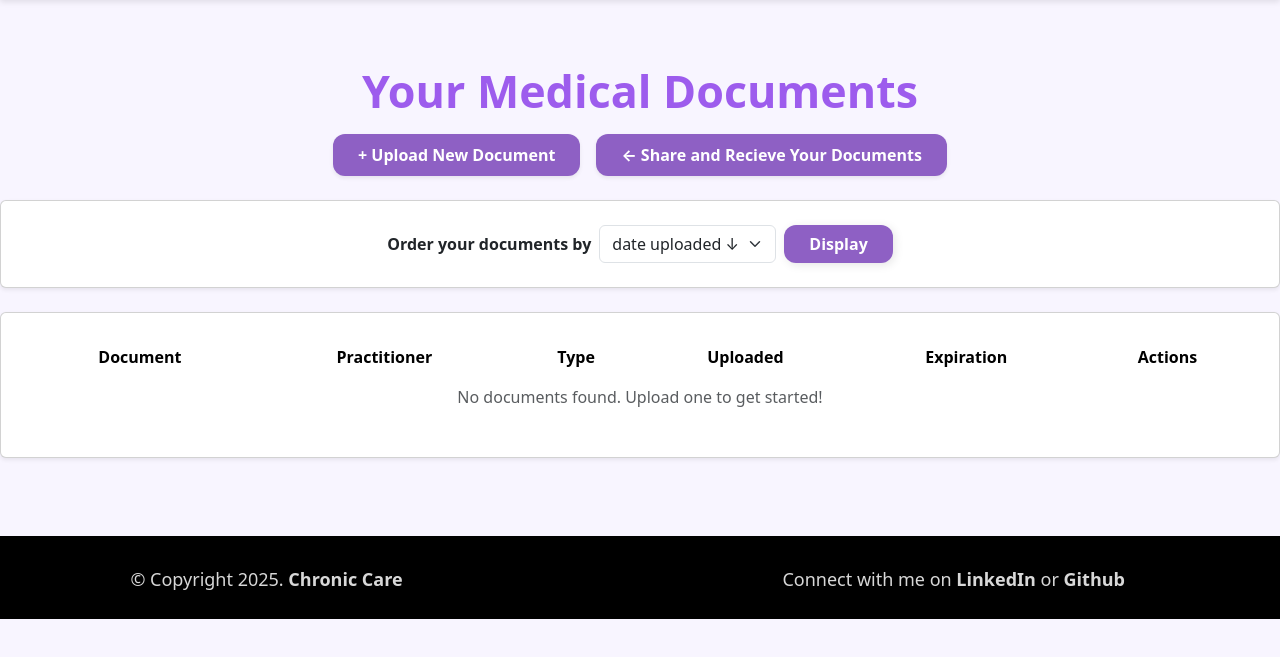
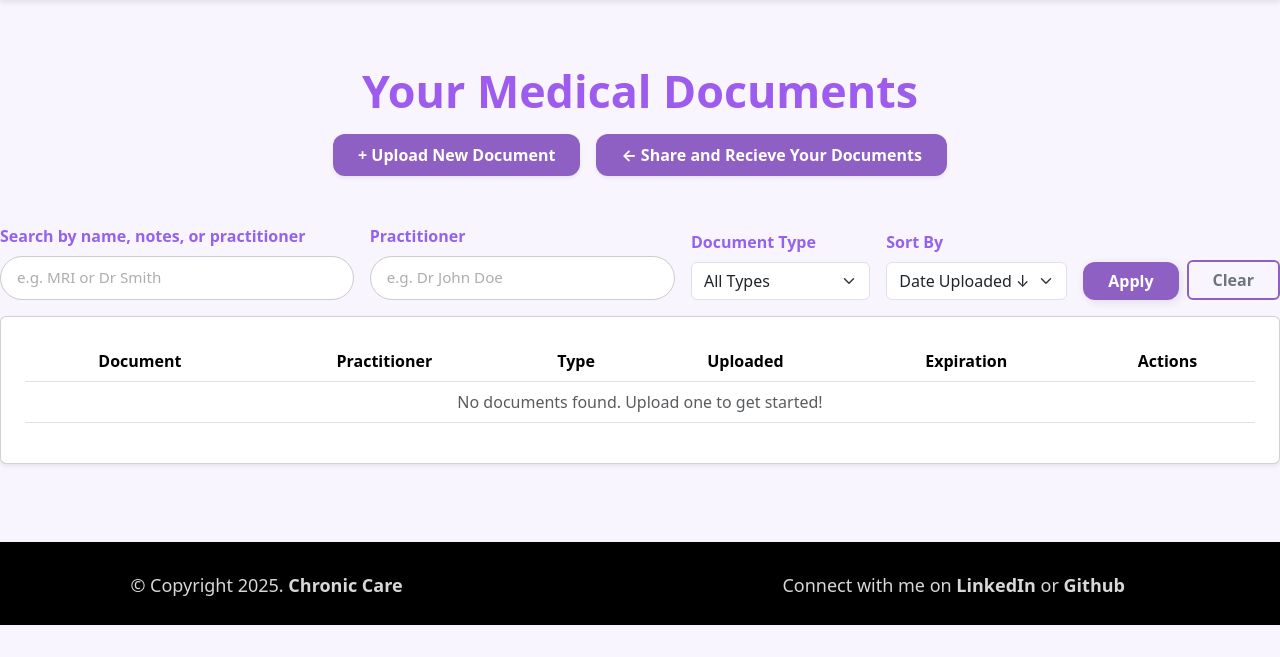
Before and after one commit to olalozyk/3403GroupProject, a Flask app: page /medical_document in a window 1280 px wide. Shown: the part 86-743 px from the top of the page. Run offline with Flask 3, Linux system fonts and the light colour scheme; the visitor is signed in with stand-in values (Sample User, id 1); data that the repository does not hold is empty; some libraries are stand-ins or nearby versions.

Commit message:
Refined Medical Documents Manager UI: Added document type dropdown, improved placeholder text, added clear button, aligned search form in one row, and added spacing between filter form and table

```diff
--- a/app/static/styles.css
+++ b/app/static/styles.css
@@ -960,3 +960,15 @@ table.table-outline-dark .btn {
   padding: 8px 16px;
   border: none;
 }
+
+.btn-outline-secondary {
+  border: 2px solid #a6a6a6;
+  color: #6c757d;
+  background-color: transparent;
+  transition: all 0.2s ease-in-out;
+}
+
+.btn-outline-secondary:hover {
+  background-color: #f2f2f2;
+  color: #343a40;
+}
--- a/app/templates/page_8_MedicalDocumentsManagerPage.html
+++ b/app/templates/page_8_MedicalDocumentsManagerPage.html
@@ -3,7 +3,7 @@
 {% block content %}
 
 <div class="container py-5">
-    <div class="text-center mb-4">
+    <div class="text-center mb-5">
         <h1 class="purple-text fw-bold" style="font-size: 2.8rem;">Your Medical Documents</h1>
 
         <div class="d-flex justify-content-center gap-3 mt-3">
@@ -16,24 +16,59 @@
         </div>
     </div>
 
-    <!-- Sort form -->
-    <div class="card shadow-sm p-4 mb-4">
-        <form method="GET" class="d-flex justify-content-center align-items-center gap-2 mb-0">
-            <label for="sortDocs" class="fw-semibold mb-0">Order your documents by</label>
-            <select id="sortDocs" name="sort" class="form-select w-auto">
-                <option value="upload-asc" {% if sort_by=='upload-asc' %}selected{% endif %}>date uploaded ↑</option>
-                <option value="upload-desc" {% if sort_by=='upload-desc' %}selected{% endif %}>date uploaded ↓</option>
-                <option value="expiry-asc" {% if sort_by=='expiry-asc' %}selected{% endif %}>expiration ↑</option>
-                <option value="expiry-desc" {% if sort_by=='expiry-desc' %}selected{% endif %}>expiration ↓</option>
+    <form method="GET" class="d-flex flex-wrap align-items-end gap-3 mb-3">
+        <!-- Search box -->
+        <div class="flex-grow-1">
+            <label for="q" class="form-label fw-semibold text-purple">Search by name, notes, or practitioner</label>
+            <input type="text" name="q" class="form-control" placeholder="e.g. MRI or Dr Smith" value="{{ query }}">
+        </div>
+
+        <!-- Practitioner box -->
+        <div class="flex-grow-1">
+            <label for="practitioner" class="form-label fw-semibold text-purple">Practitioner</label>
+            <input type="text" name="practitioner" class="form-control" placeholder="e.g. Dr John Doe"
+                value="{{ practitioner }}">
+        </div>
+
+        <!-- Document Type dropdown -->
+        <div class="flex-grow-1">
+            <label for="type" class="form-label fw-semibold text-purple">Document Type</label>
+            <select name="type" class="form-select">
+                <option value="">All Types</option>
+                <option value="report" {% if doc_type=='report' %}selected{% endif %}>Report</option>
+                <option value="referral" {% if doc_type=='referral' %}selected{% endif %}>Referral</option>
+                <option value="result" {% if doc_type=='result' %}selected{% endif %}>Test Result</option>
+                <!-- Add more if needed -->
             </select>
-            <button type="submit" class="btn btn-purple-calender px-4">Display</button>
-        </form>
-    </div>
+        </div>
+
+        <!-- Sort By -->
+        <div>
+            <label for="sortDocs" class="form-label fw-semibold text-purple">Sort By</label>
+            <select id="sortDocs" name="sort" class="form-select">
+                <option value="upload-asc" {% if sort_by=='upload-asc' %}selected{% endif %}>Date Uploaded ↑</option>
+                <option value="upload-desc" {% if sort_by=='upload-desc' %}selected{% endif %}>Date Uploaded ↓</option>
+                <option value="expiry-asc" {% if sort_by=='expiry-asc' %}selected{% endif %}>Expiration ↑</option>
+                <option value="expiry-desc" {% if sort_by=='expiry-desc' %}selected{% endif %}>Expiration ↓</option>
+            </select>
+        </div>
+
+        <!-- Buttons -->
+        <div class="d-flex gap-2 align-items-end">
+            <button type="submit" class="btn btn-purple-calender px-4 fw-bold">
+                Apply
+            </button>
+            <a href="{{ url_for('medical_document') }}" class="btn btn-outline-secondary px-4 fw-bold"
+                style="border: 2px solid #8e60c4;">
+                Clear
+            </a>
+        </div>
+    </form>
 
     <!-- Documents table -->
     <div class="card shadow-sm p-4">
         <div class="table-responsive">
-            <table class="table align-middle table-borderless text-center">
+            <table class="table align-middle text-center">
                 <thead>
                     <tr class="fw-bold text-muted">
                         <th>Document</th>
```
